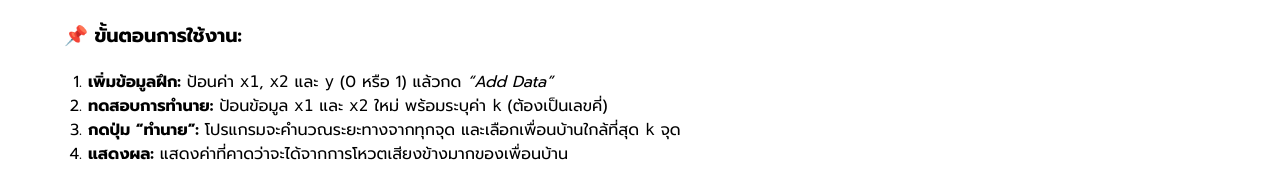
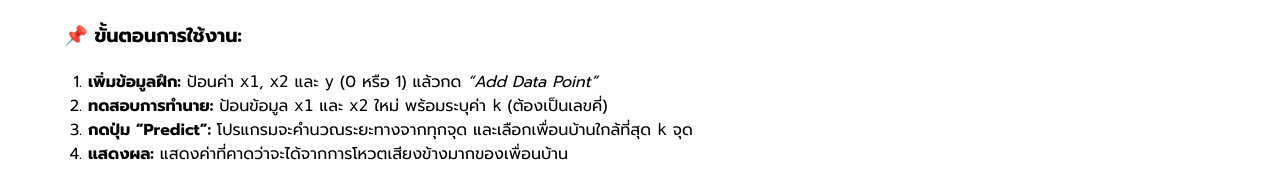
Before and after one commit to NateeSaetae/WebAIDemo, a React (Create React App) app in the folder web-ai-demo/: page / in a window 1280 px wide. Both pictures are taken after a click on the tab "K-NN". Shown: the part 336-525 px from the top of the page. Built offline with nearby package versions, Linux system fonts and the light colour scheme.

Commit message:
Update trainKnn.js

```diff
--- a/web-ai-demo/src/AI_Models/trainKnn.js
+++ b/web-ai-demo/src/AI_Models/trainKnn.js
@@ -1,4 +1,4 @@
-import React, { use, useState } from 'react';
+import React, { useState } from 'react';
 import KnnResultChart from '../Chart/KnnResultChart'
 import { Button, Stack, TextField } from '@mui/material';
 import { Table, TableBody, TableCell, TableContainer, TableHead, TableRow, Paper } from '@mui/material';
@@ -74,7 +74,6 @@ export default function TrainKnn() {
   }
 
   const handleDataTest = () => {
-
     setDataset(datasetKnn);
     setBlockKnn(true)
   }
@@ -116,9 +115,9 @@ export default function TrainKnn() {
 
         <h3 style={{ marginTop: '1.5rem', fontSize: '1.2rem' }}>📌 ขั้นตอนการใช้งาน:</h3>
         <ol style={{ paddingLeft: '1.5rem', fontSize: '1rem' }}>
-          <li><strong>เพิ่มข้อมูลฝึก:</strong> ป้อนค่า <code>x1</code>, <code>x2</code> และ <code>y</code> (0 หรือ 1) แล้วกด <em>“Add Data”</em></li>
+          <li><strong>เพิ่มข้อมูลฝึก:</strong> ป้อนค่า <code>x1</code>, <code>x2</code> และ <code>y</code> (0 หรือ 1) แล้วกด <em>“Add Data Point”</em></li>
           <li><strong>ทดสอบการทำนาย:</strong> ป้อนข้อมูล <code>x1</code> และ <code>x2</code> ใหม่ พร้อมระบุค่า <code>k</code> (ต้องเป็นเลขคี่)</li>
-          <li><strong>กดปุ่ม “ทำนาย”:</strong> โปรแกรมจะคำนวณระยะทางจากทุกจุด และเลือกเพื่อนบ้านใกล้ที่สุด <code>k</code> จุด</li>
+          <li><strong>กดปุ่ม “Predict”:</strong> โปรแกรมจะคำนวณระยะทางจากทุกจุด และเลือกเพื่อนบ้านใกล้ที่สุด <code>k</code> จุด</li>
           <li><strong>แสดงผล:</strong> แสดงค่าที่คาดว่าจะได้จากการโหวตเสียงข้างมากของเพื่อนบ้าน</li>
         </ol>
 
@@ -142,8 +141,8 @@ export default function TrainKnn() {
         <TextField id="outlined-basic" label="x1" variant="outlined" type="number" step="any" value={x1} onChange={e => setX1(e.target.value)}/>
         <TextField id="outlined-basic" label="x2" variant="outlined" type="number" step="any" value={x2} onChange={e => setX2(e.target.value)}/>
         <TextField id="outlined-basic" label="y (0 or 1)" variant="outlined" type="number" inputProps={{ min: 0, max: 1 }} value={y} onChange={e => setY(e.target.value)} sx={{ minWidth: '150px'}}/>
-        <Button onClick={handleAdd} variant='contained' sx={font}>Add Data</Button>
-        <Button onClick={handleDataTest} variant='contained' sx={font}>🚀 ตัวอย่างข้อมูลจำลอง</Button>
+        <Button onClick={handleAdd} variant='contained' sx={font}>Add Data Point</Button>
+        <Button onClick={handleDataTest} variant='contained' sx={font}>Load Sample Data</Button>
       </Stack>
 
       <h4 style={{ fontSize: '2rem'}}>📋 Dataset</h4>
@@ -187,8 +186,8 @@ export default function TrainKnn() {
               setK(num);
               }
         }}/>
-        <Button onClick={handlePredict} disabled={blockKnn === false || testX1 === '' || testX2 === ''} variant='contained' sx={font}>ทำนาย</Button>
-        <Button onClick={cl} variant='contained' sx={font}>ล้าง</Button>
+        <Button onClick={handlePredict} disabled={blockKnn === false || testX1 === '' || testX2 === ''} variant='contained' sx={font}>Predict</Button>
+        <Button onClick={cl} variant='contained' sx={font}>Reset</Button>
       </Stack>
 
       {prediction !== null && (
```
